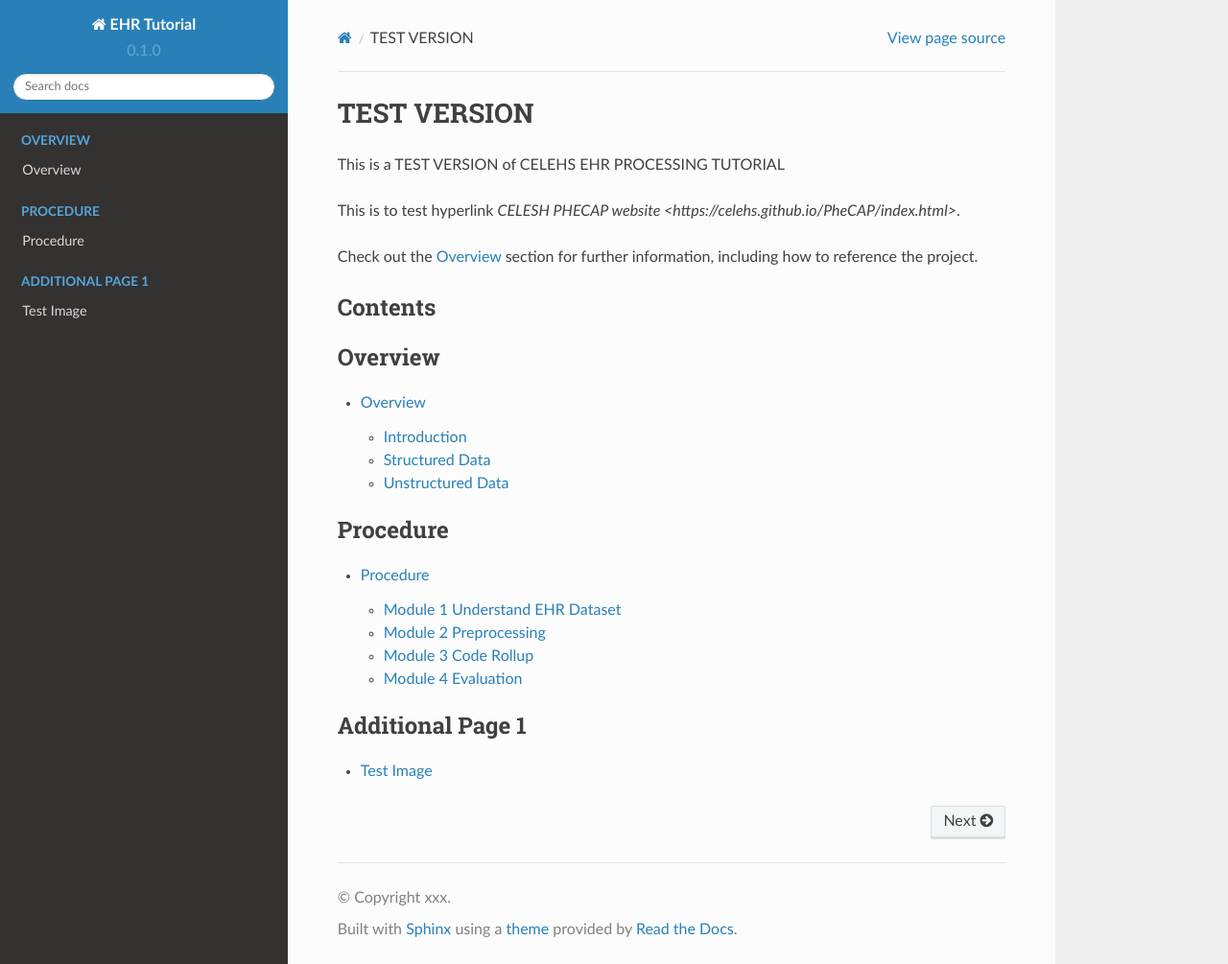
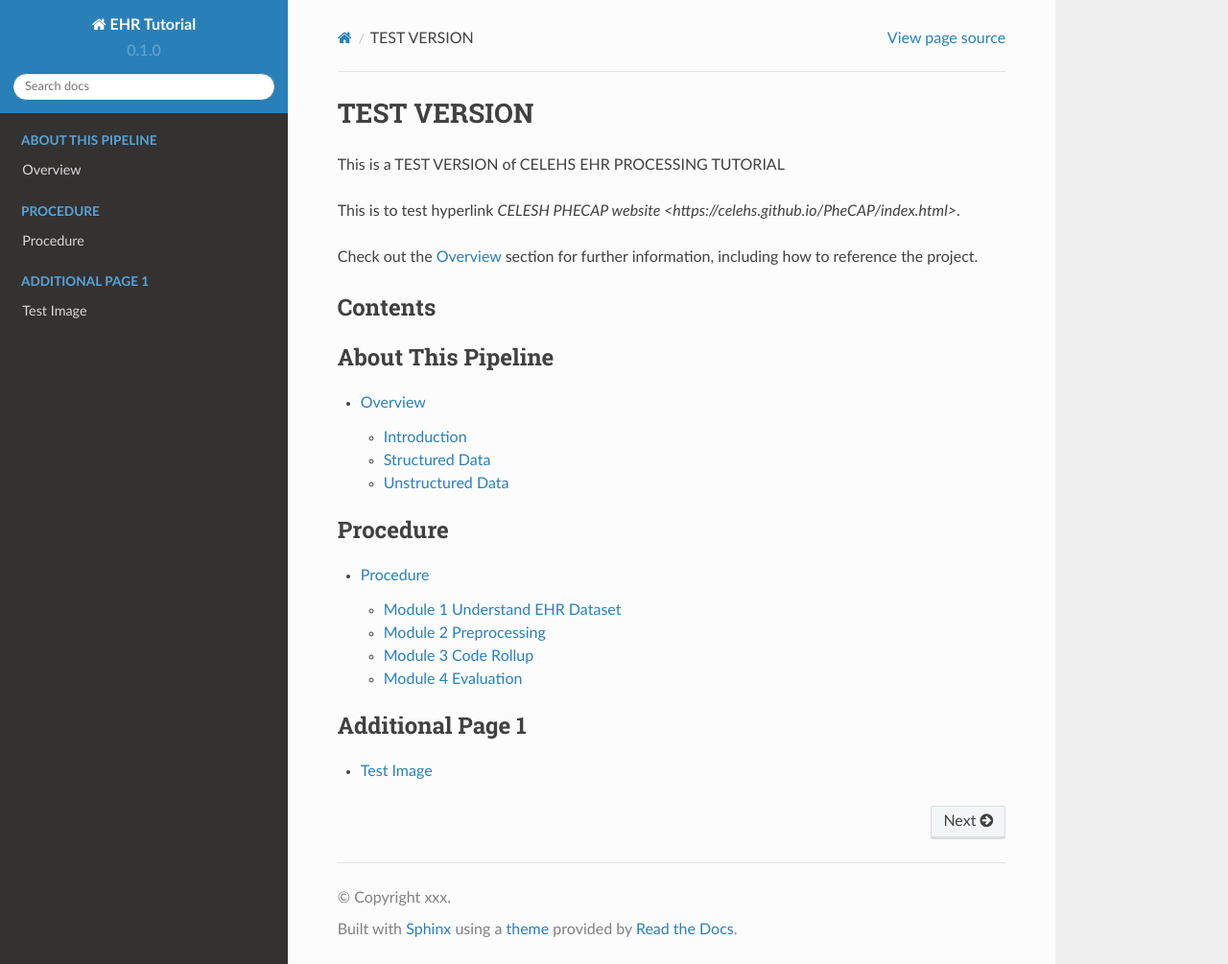
Before and after one commit to gigglypear/ehr_protocol_tutorial_test, a Sphinx documentation site: the page built from docs/source/index.rst, in a window 1280 px wide and 1005 px high. Shown: the whole window at 96% size. Built offline with Sphinx 7.4.7 and the Read the Docs theme 2.0.0, drawn with Linux system fonts in a browser that asks for light colours.

Commit message:
Update index.rst

```diff
--- a/docs/source/index.rst
+++ b/docs/source/index.rst
@@ -13,12 +13,12 @@ Contents
 
 .. toctree::
    :maxdepth: 2
-   :caption: Overview
+   :caption: About This Pipeline
 
    overview.rst
 
 .. toctree::
-   :maxdepth: 2
+   :maxdepth: 3
    :caption: Procedure
 
    procedure.rst
```
